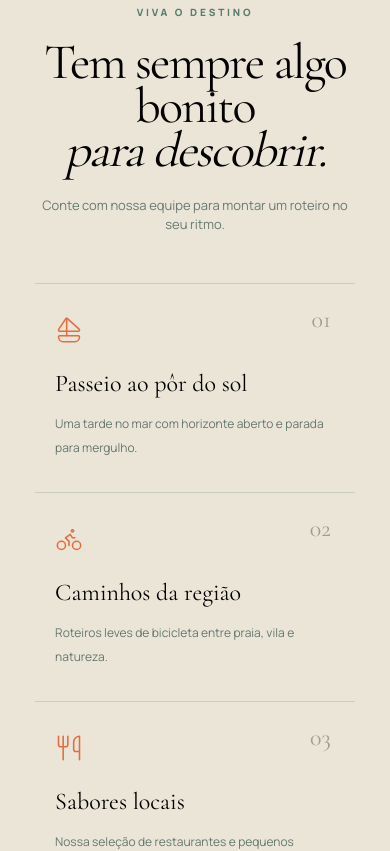
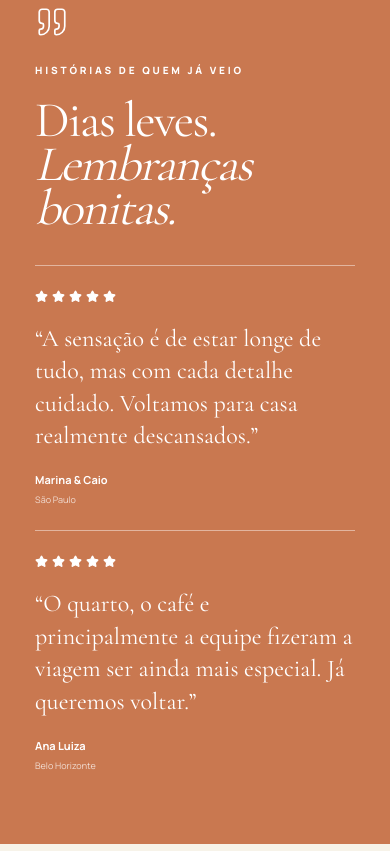
Before and after one commit to weeeb-online/hotel-lp, a Next.js app: page / in a window 390 px wide. Shown: the part 4180-5031 px from the top of the page. Built offline with nearby package versions, Linux system fonts and the light colour scheme.

Commit message:
fix: about values removed

```diff
--- a/src/app/(home)/components/Hero.tsx
+++ b/src/app/(home)/components/Hero.tsx
@@ -31,7 +31,7 @@ export function Hero() {
           </a>
         </div>
       </div>
-      <div className="absolute right-0 bottom-0 flex w-85 flex-col gap-1 bg-[#f4f0e6] px-8 py-5 text-primary max-md:w-4/5">
+      <div className="absolute right-3 bottom-3 flex w-85 flex-col gap-1 bg-[#f4f0e6] px-8 py-5 text-primary max-md:w-4/5">
         <span className="flex items-center gap-1.5 text-[10px] text-[#56856f]">
           <Circle size={7} fill="currentColor" /> Atendimento online
         </span>
--- a/src/app/(home)/components/local-experiences.tsx
+++ /dev/null
@@ -1,65 +0,0 @@
-import { Bike, Sailboat, Utensils } from "lucide-react";
-import { Reveal } from "@/components/reveal";
-import { WhatsAppButton } from "@/components/whatsapp-button";
-
-const data = [
-  {
-    icon: Sailboat,
-    title: "Passeio ao pôr do sol",
-    copy: "Uma tarde no mar com horizonte aberto e parada para mergulho.",
-  },
-  {
-    icon: Bike,
-    title: "Caminhos da região",
-    copy: "Roteiros leves de bicicleta entre praia, vila e natureza.",
-  },
-  {
-    icon: Utensils,
-    title: "Sabores locais",
-    copy: "Nossa seleção de restaurantes e pequenos produtores para conhecer.",
-  },
-];
-
-export function LocalExperiences() {
-  return (
-    <section className="bg-[#ebe5d8] px-[clamp(24px,9vw,140px)] py-25 max-md:py-18">
-      <Reveal>
-        <div className="mx-auto mb-12 max-w-185 text-center">
-          <p className="mb-5 text-[10px] font-extrabold tracking-[.28em] text-[#587d6c]">
-            VIVA O DESTINO
-          </p>
-          <h2 className="font-heading text-[clamp(50px,5.7vw,78px)] leading-[.88] tracking-[-.035em]">
-            Tem sempre algo bonito
-            <br />
-            <em>para descobrir.</em>
-          </h2>
-          <p className="mt-6 text-[13px] text-[#687a72]">
-            Conte com nossa equipe para montar um roteiro no seu ritmo.
-          </p>
-        </div>
-        <div className="grid grid-cols-3 border-y border-primary/15 max-md:grid-cols-1">
-          {data.map(({ icon: Icon, title, copy }, i) => (
-            <article
-              key={title}
-              className="relative border-r border-primary/15 px-9 py-10 last:border-r-0 max-md:border-r-0 max-md:border-b max-md:px-5 max-md:py-8"
-            >
-              <span className="absolute top-5 right-6 font-heading text-2xl text-[#9b9e91]">
-                0{i + 1}
-              </span>
-              <Icon
-                size={28}
-                strokeWidth={1.35}
-                className="mb-6 text-secondary"
-              />
-              <h3 className="mb-3 font-heading text-2xl">{title}</h3>
-              <p className="m-0 text-xs leading-6 text-[#66776f]">{copy}</p>
-            </article>
-          ))}
-        </div>
-        <div className="mt-9 flex justify-center">
-          <WhatsAppButton label="Quero dicas para o meu roteiro" />
-        </div>
-      </Reveal>
-    </section>
-  );
-}
--- a/src/app/(home)/page.tsx
+++ b/src/app/(home)/page.tsx
@@ -4,7 +4,6 @@ import { Spaces } from "./components/spaces";
 import { Experience } from "./components/experience";
 import { ServiceHours } from "./components/service-hours";
 import { Gallery } from "./components/gallery";
-import { LocalExperiences } from "./components/local-experiences";
 import { Testimonials } from "./components/testimonials";
 import { Location } from "./components/location";
 import { FAQ } from "./components/faq";
@@ -17,7 +16,6 @@ export default function Home() {
       <Spaces />
       <Gallery />
       <Experience />
-      <LocalExperiences />
       <Testimonials />
       <Location />
       <ServiceHours />
--- a/src/app/sobre/components/about-values.tsx
+++ /dev/null
@@ -1,61 +0,0 @@
-import { HandHeart, Sprout, SunMedium } from "lucide-react";
-import { Reveal } from "@/components/reveal";
-
-const values = [
-  {
-    icon: HandHeart,
-    title: "Cuidado genuíno",
-    text: "Prestamos atenção ao que faz diferença para cada hóspede, sem roteiros prontos.",
-  },
-  {
-    icon: Sprout,
-    title: "Leveza consciente",
-    text: "Escolhas locais, menos desperdício e respeito pela natureza ao nosso redor.",
-  },
-  {
-    icon: SunMedium,
-    title: "Beleza simples",
-    text: "Ambientes acolhedores, materiais naturais e tudo o que é essencial para descansar.",
-  },
-];
-
-export function AboutValues() {
-  return (
-    <section className="bg-primary px-[clamp(24px,9vw,140px)] py-25 text-white max-md:py-20">
-      <Reveal>
-        <div className="mb-14 flex items-end justify-between max-md:block">
-          <div>
-            <p className="mb-5 text-[10px] font-extrabold tracking-[.28em] text-[#9ab4a8]">
-              O QUE NOS GUIA
-            </p>
-            <h2 className="font-heading text-[clamp(52px,6vw,82px)] leading-[.88] tracking-[-.035em]">
-              Nossa forma de
-              <br />
-              <em>receber.</em>
-            </h2>
-          </div>
-          <p className="max-w-85 text-[13px] leading-6 text-white/65 max-md:mt-7">
-            Mais do que serviços, cultivamos uma maneira atenta, leve e próxima
-            de cuidar.
-          </p>
-        </div>
-        <div className="grid grid-cols-3 border-y border-white/15 max-md:grid-cols-1">
-          {values.map(({ icon: Icon, title, text }, i) => (
-            <article
-              key={title}
-              className={`px-9 py-12 max-md:px-0 ${i < 2 ? "border-r border-white/15 max-md:border-r-0 max-md:border-b" : ""}`}
-            >
-              <Icon
-                size={31}
-                strokeWidth={1.3}
-                className="mb-8 text-[#e9946f]"
-              />
-              <h3 className="mb-4 font-heading text-[30px]">{title}</h3>
-              <p className="m-0 text-xs leading-6 text-white/65">{text}</p>
-            </article>
-          ))}
-        </div>
-      </Reveal>
-    </section>
-  );
-}
--- a/src/app/sobre/page.tsx
+++ b/src/app/sobre/page.tsx
@@ -1,20 +1,20 @@
 import type { Metadata } from "next";
 import { AboutHero } from "./components/about-hero";
 import { AboutStory } from "./components/about-story";
-import { AboutValues } from "./components/about-values";
 import { AboutPeople } from "./components/about-people";
 import { AboutClosing } from "./components/about-closing";
+
 export const metadata: Metadata = {
   title: "Sobre nós | MelosHotel",
   description:
     "Conheça a história, os valores e as pessoas por trás do MelosHotel.",
 };
+
 export default function Sobre() {
   return (
     <main>
       <AboutHero />
       <AboutStory />
-      <AboutValues />
       <AboutPeople />
       <AboutClosing />
     </main>
--- a/src/components/Header.tsx
+++ b/src/components/Header.tsx
@@ -29,17 +29,14 @@ export function Header() {
         onClick={() => setOpen(false)}
         className={`${open ? "max-md:flex" : "max-md:hidden"} flex items-center gap-8 text-[13px] max-md:absolute max-md:top-17 max-md:right-0 max-md:left-0 max-md:flex-col max-md:items-stretch max-md:bg-primary max-md:p-6`}
       >
-        <Link href="/sobre" className="opacity-90">
-          Sobre
-        </Link>
         <Link href="/acomodacoes" className="opacity-90">
           Acomodações
         </Link>
-        <Link href="/#experiencia" className="opacity-90">
-          Experiência
-        </Link>
         <Link href="/#localizacao" className="opacity-90">
           Localização
+        </Link>
+        <Link href="/sobre" className="opacity-90">
+          Sobre
         </Link>
         <WhatsAppButton label="Reservar agora" />
       </nav>
```
